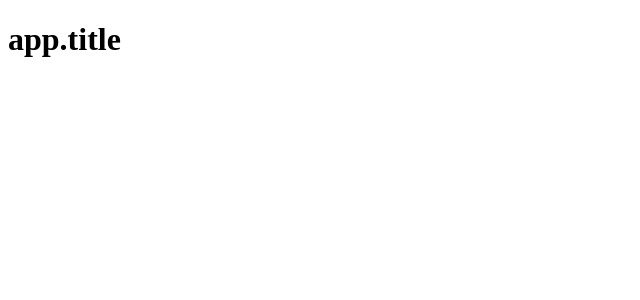
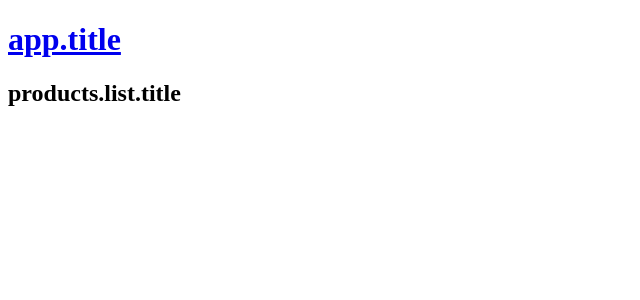
Before and after one commit to juannmcc/floristeria-dulce-petalos, a React (Vite) app: page / in a window 1280 px wide. Shown: the top 300 px of the page, without its empty margins (0-640 px from the left). Built offline with nearby package versions, Linux system fonts and the light colour scheme.

Commit message:
feat: configure routing and main layout

```diff
--- a/src/App.tsx
+++ b/src/App.tsx
@@ -1,10 +1,20 @@
-import { __ } from './i18n/translate'
+import { BrowserRouter, Routes, Route } from 'react-router-dom'
+import Header from './components/Header/Header'
+import ProductList from './pages/ProductList/ProductList'
+import ProductDetail from './pages/ProductDetail/ProductDetail'
 
 function App() {
   return (
-    <div>
-      <h1>{__('app.title')}</h1>
-    </div>
+    <BrowserRouter>
+      <Header />
+
+      <main>
+        <Routes>
+          <Route path="/" element={<ProductList />} />
+          <Route path="/product/:id" element={<ProductDetail />} />
+        </Routes>
+      </main>
+    </BrowserRouter>
   )
 }
 
```
